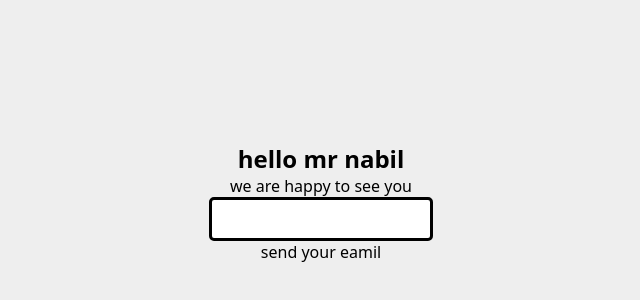
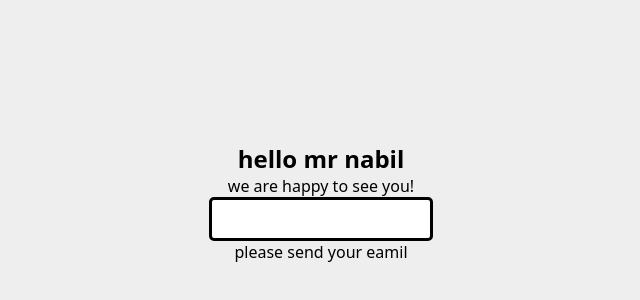
Before and after one commit to user1650/shinning-button, a plain HTML site: page index.html in a window 1280 px wide. Shown: the part 198-498 px from the top of the page, 319-959 px from the left. Drawn offline with Linux system fonts and the light colour scheme.

Commit message:
edit html

```diff
--- a/index.html
+++ b/index.html
@@ -8,9 +8,9 @@
 </head>
 <body>
     <h2>hello mr nabil</h2>
-    <p>we are happy to see you </p>
+    <p>we are happy to see you! </p>
         <input type="email" name="boubakri" id="">
-        <label for="boubakri">send your eamil</label>
+        <label for="boubakri">please send your eamil</label>
     <script src="app.js"></script>
 </body>
 </html>
```
